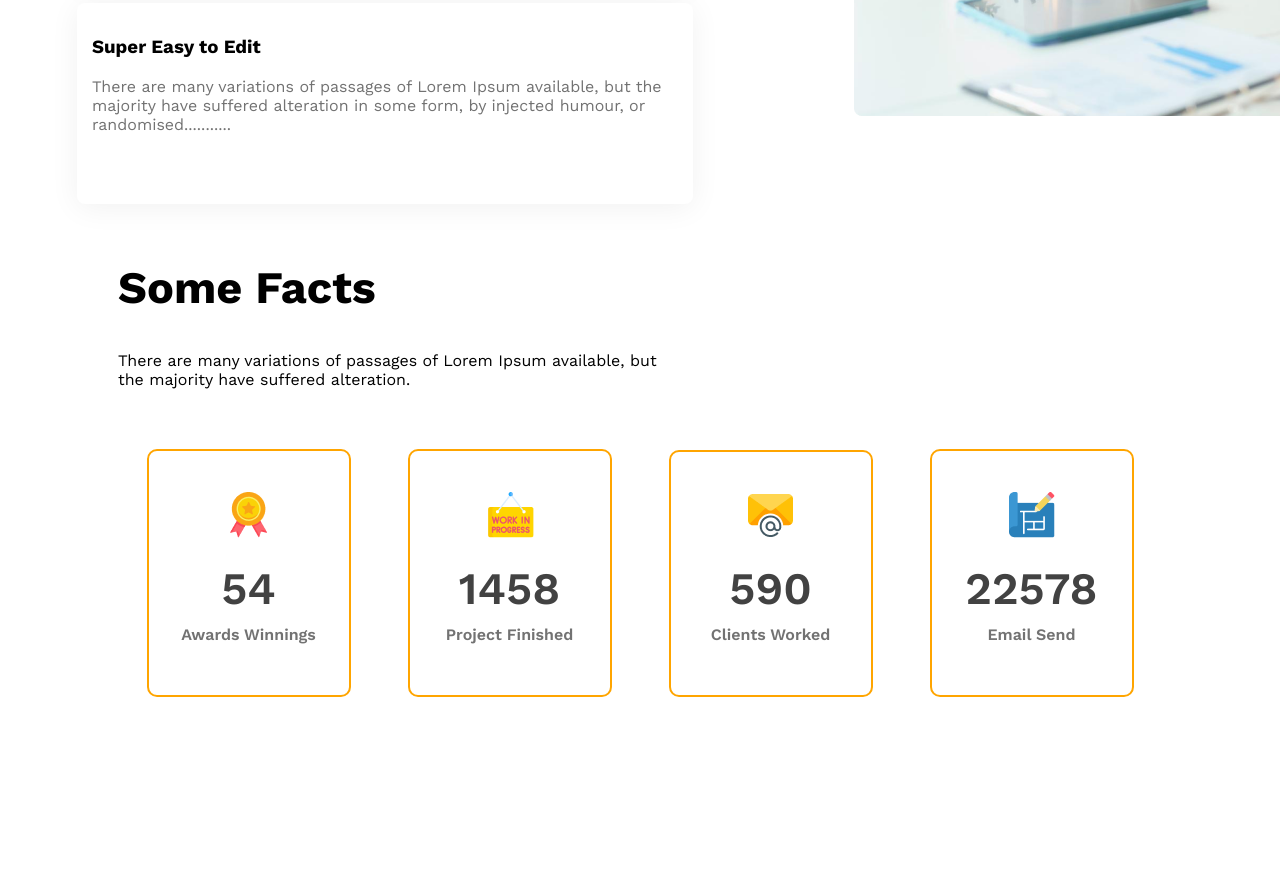
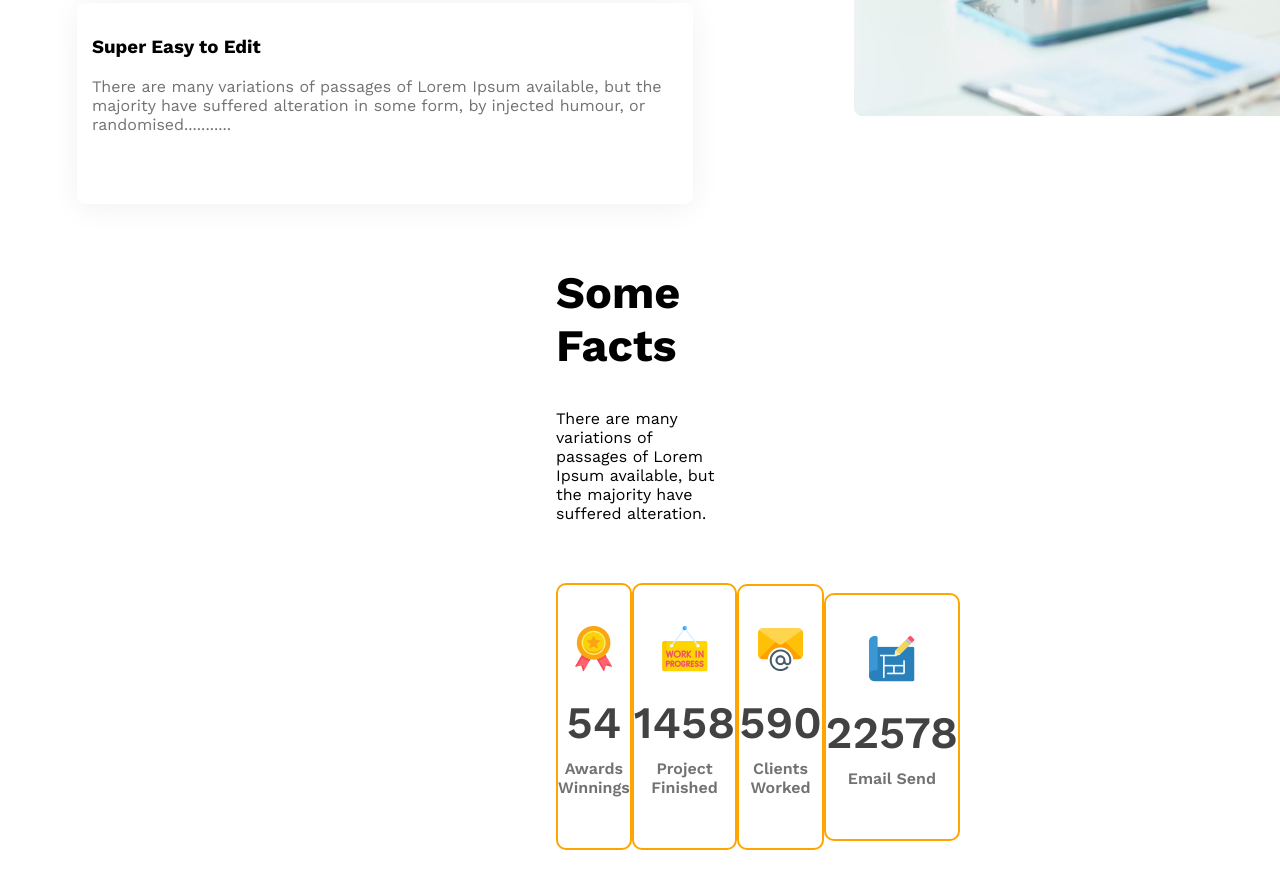
Before and after one commit to douiux/g3-architects, a plain HTML site: page index.html in a window 1280 px wide. Shown: the part 3054-3942 px from the top of the page. Before the commit the page ends 3771 px from the top, so only its background shows below. Drawn offline with nearby package versions, Linux system fonts and the light colour scheme.

Commit message:
new commit

```diff
--- a/style.css
+++ b/style.css
@@ -202,7 +202,7 @@ main {
 
 .facts {
     text-align: left;
-    margin: 20px 118px;
+    margin: 42px 556px;
 }
 
 .fact {
```
